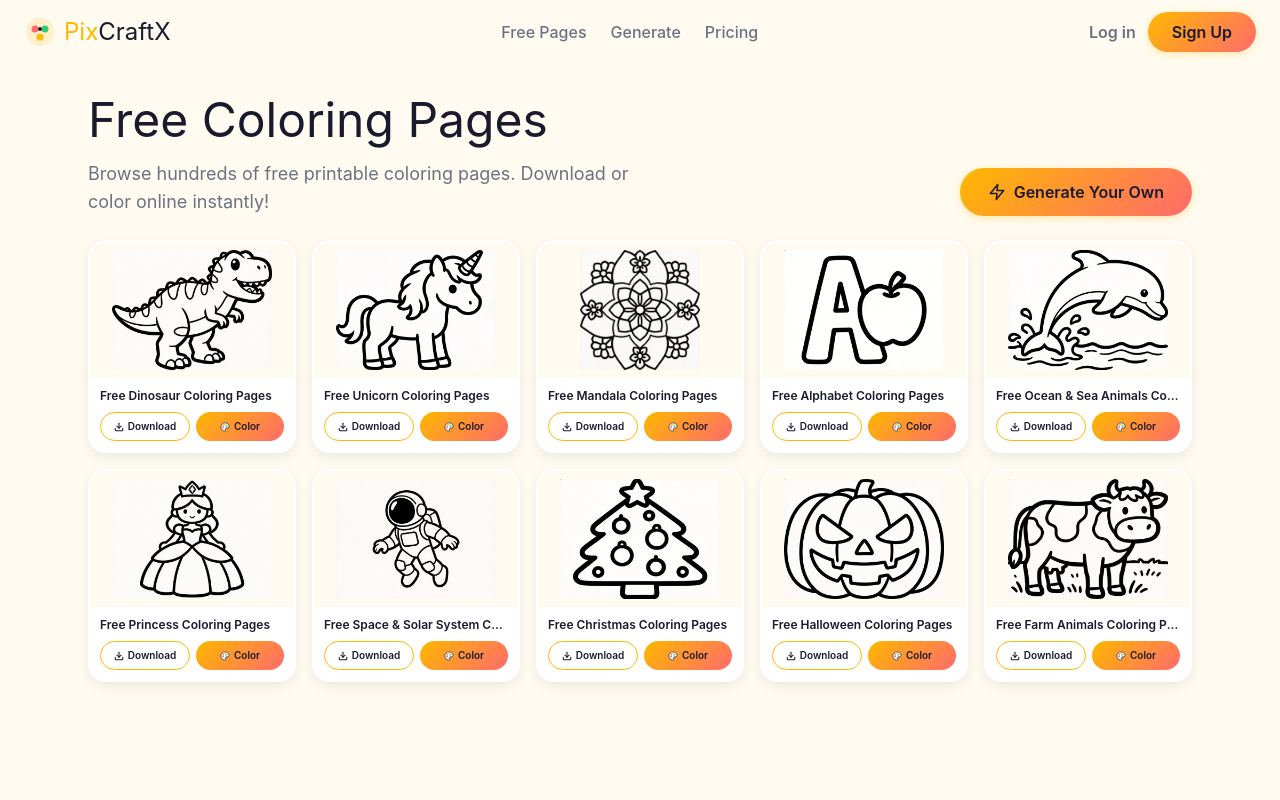
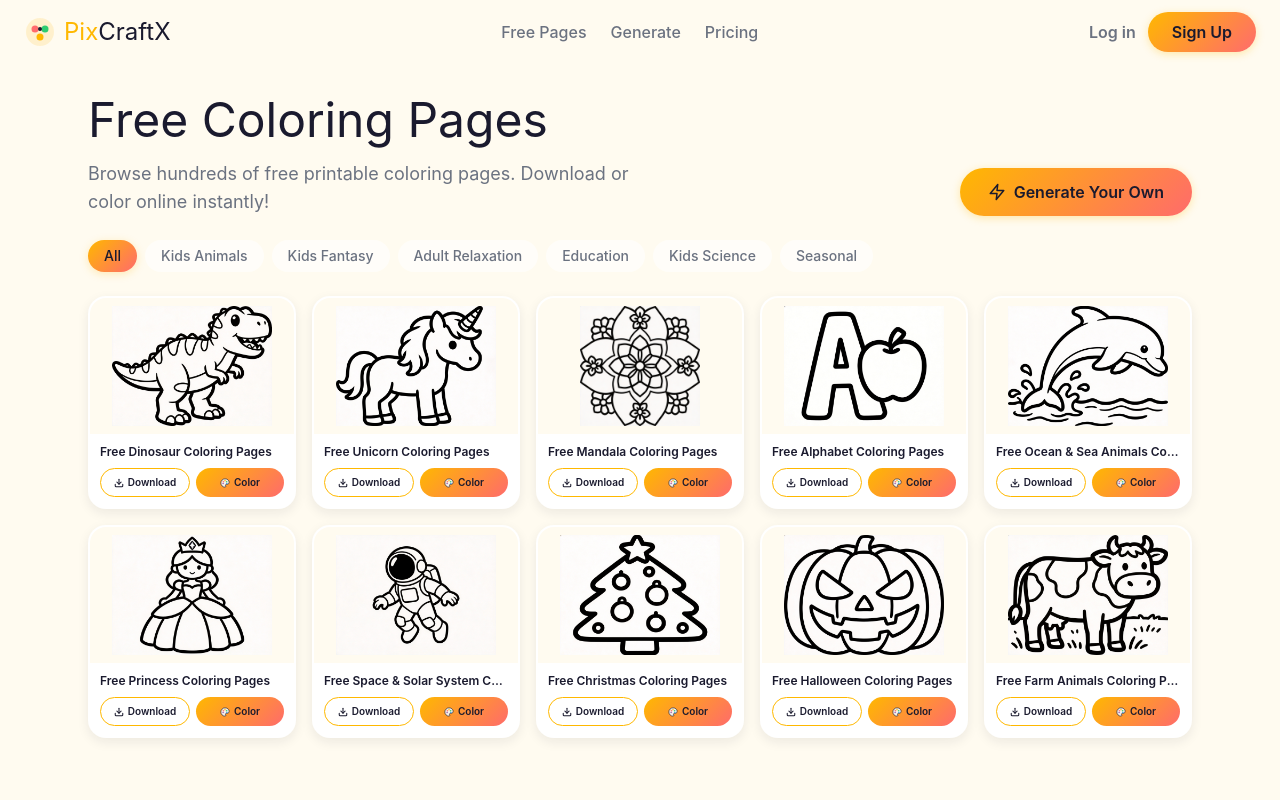
Before and after one commit to rinbs1120/pixcraftx, a Next.js app: page /free-coloring-pages in a window 1280 px wide. Shown: the top 800 px of the page. Built offline with nearby package versions, Linux system fonts and the light colour scheme; no server answers; a web font is replaced by a local one.

Commit message:
feat: category filter on Free Pages + remove footer Free Coloring Pages link

```diff
--- /dev/null
+++ b/src/app/free-coloring-pages/layout.tsx
@@ -0,0 +1,20 @@
+import { Metadata } from 'next';
+
+export const metadata: Metadata = {
+  title: 'Free Coloring Pages',
+  description: 'Browse and download free printable coloring pages for kids and adults. Dinosaurs, unicorns, mandalas, and more!',
+  openGraph: {
+    title: 'Free Coloring Pages - PixCraftX',
+    description: 'Browse and download free printable coloring pages for kids and adults.',
+    url: 'https://pixcraftx.com/free-coloring-pages',
+    siteName: 'PixCraftX',
+    type: 'website',
+  },
+  alternates: {
+    canonical: 'https://pixcraftx.com/free-coloring-pages',
+  },
+};
+
+export default function FreeColoringPagesLayout({ children }: { children: React.ReactNode }) {
+  return children;
+}
--- a/src/app/free-coloring-pages/page.tsx
+++ b/src/app/free-coloring-pages/page.tsx
@@ -1,26 +1,21 @@
-import { Metadata } from 'next';
+'use client';
+
 import Image from 'next/image';
 import Link from 'next/link';
-import { themes } from '@/data/coloring-themes';
+import { themes, ColoringTheme } from '@/data/coloring-themes';
 import { Navbar } from '@/components/navbar';
 import { Footer } from '@/components/footer';
+import { useState } from 'react';
 
-export const metadata: Metadata = {
-  title: 'Free Coloring Pages',
-  description: 'Browse and download free printable coloring pages for kids and adults. Dinosaurs, unicorns, mandalas, and more!',
-  openGraph: {
-    title: 'Free Coloring Pages - PixCraftX',
-    description: 'Browse and download free printable coloring pages for kids and adults.',
-    url: 'https://pixcraftx.com/free-coloring-pages',
-    siteName: 'PixCraftX',
-    type: 'website',
-  },
-  alternates: {
-    canonical: 'https://pixcraftx.com/free-coloring-pages',
-  },
-};
+const categories = ['All', ...Array.from(new Set(themes.map(t => t.category)))];
 
 export default function FreeColoringPages() {
+  const [activeCategory, setActiveCategory] = useState('All');
+
+  const filteredThemes = activeCategory === 'All'
+    ? themes
+    : themes.filter(t => t.category === activeCategory);
+
   return (
     <>
       <Navbar />
@@ -52,10 +47,33 @@ export default function FreeColoringPages() {
           </div>
         </section>
 
+        {/* Category Filter */}
+        <section className="container mx-auto px-4 md:px-6 max-w-6xl pb-6">
+          <div className="flex flex-wrap gap-2">
+            {categories.map(cat => (
+              <button
+                key={cat}
+                onClick={() => setActiveCategory(cat)}
+                className={`px-4 py-1.5 rounded-full text-sm font-medium transition-all ${
+                  activeCategory === cat
+                    ? 'text-[#1A1A2E] shadow-sm'
+                    : 'text-muted-foreground bg-white/60 hover:bg-white hover:text-foreground'
+                }`}
+                style={activeCategory === cat ? {
+                  background: 'linear-gradient(135deg, #FFB800 0%, #FF6B6B 100%)',
+                  boxShadow: '0 2px 8px rgba(255,184,0,0.25)',
+                } : {}}
+              >
+                {cat}
+              </button>
+            ))}
+          </div>
+        </section>
+
         {/* Compact Grid */}
         <section className="container mx-auto px-4 md:px-6 max-w-6xl pb-20">
           <div className="grid grid-cols-2 sm:grid-cols-3 md:grid-cols-4 lg:grid-cols-5 gap-4">
-            {themes.map((theme) => (
+            {filteredThemes.map((theme) => (
               <div
                 key={theme.slug}
                 className="group bg-white rounded-2xl overflow-hidden border-2 border-transparent hover:border-[#FFB800] hover:shadow-xl hover:scale-[1.03] transition-all duration-300"
--- a/src/components/footer.tsx
+++ b/src/components/footer.tsx
@@ -7,8 +7,7 @@ const productLinks = [
 ];
 
 const resourceLinks = [
-  { label: 'Help', href: '/help' },
-  { label: 'Free Coloring Pages', href: '/free-coloring-pages' },
+  { label: 'Help', href: '/help' }
 ];
 
 const legalLinks = [
```
